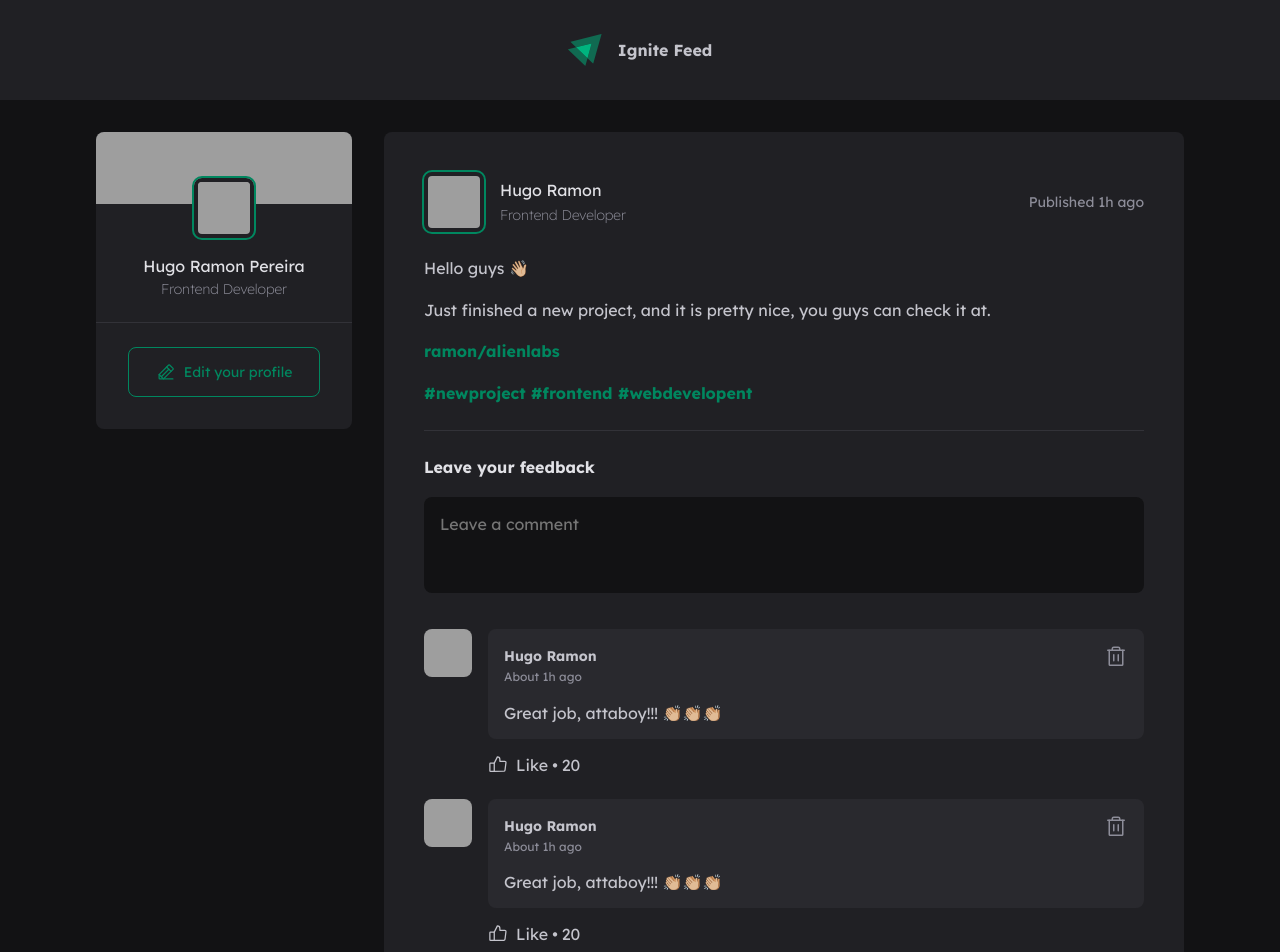
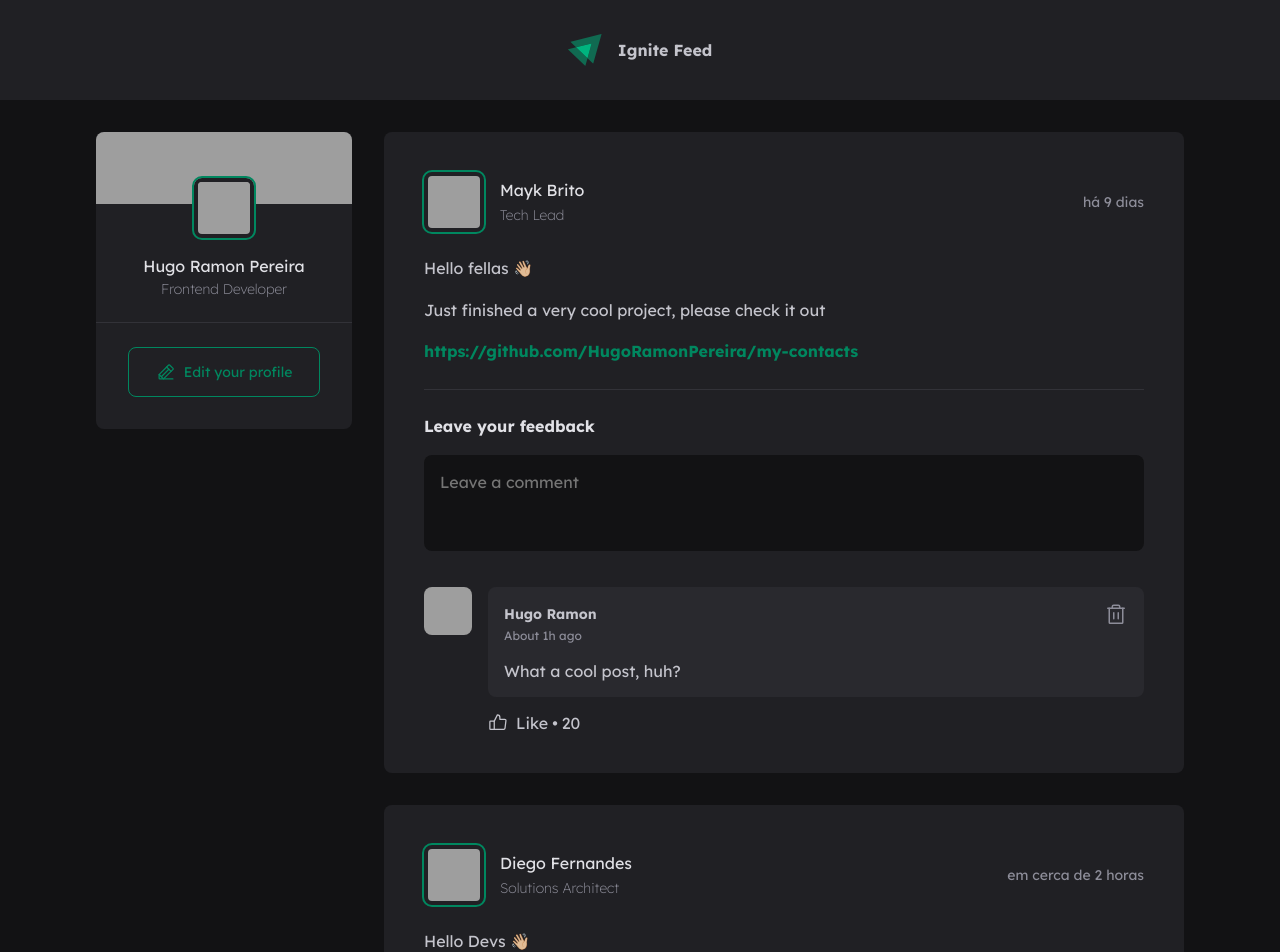
Before and after one commit to HugoRamonPereira/Dev-Media, a React (Vite) app: page / in a window 1280 px wide. Shown: the top 952 px of the page. Built offline with nearby package versions, Linux system fonts and the light colour scheme; grey boxes are pictures that could not be loaded.

Commit message:
Added posts, comments and ability to delete comments

```diff
--- a/index.html
+++ b/index.html
@@ -7,7 +7,7 @@
     <link href="https://fonts.googleapis.com/css2?family=Lexend:wght@200;400;700&display=swap" rel="stylesheet" />
     <link rel="icon" type="image/svg+xml" href="/vite.svg" />
     <meta name="viewport" content="width=device-width, initial-scale=1.0" />
-    <title>Vite + React</title>
+    <title>Dev Blog Feed</title>
   </head>
   <body>
     <div id="root"></div>
--- a/package.json
+++ b/package.json
@@ -9,6 +9,7 @@
     "preview": "vite preview"
   },
   "dependencies": {
+    "date-fns": "^2.29.3",
     "phosphor-react": "^1.4.1",
     "react": "^18.2.0",
     "react-dom": "^18.2.0"
--- a/src/App.jsx
+++ b/src/App.jsx
@@ -3,6 +3,37 @@ import { Post } from './components/Post/Post';
 import './global.css';
 import styles from './App.module.css';
 import { Sidebar } from './components/Sidebar/Sidebar';
+
+const posts = [
+  {
+    id: 1,
+    author: {
+      avatarUrl: 'https://github.com/maykbrito.png',
+      name: 'Mayk Brito',
+      role: 'Tech Lead'
+    },
+    content: [
+      { type: 'paragraph' , content: 'Hello fellas 👋🏼'},
+      { type: 'paragraph', content: 'Just finished a very cool project, please check it out'},
+      { type: 'link',  content: 'https://github.com/HugoRamonPereira/my-contacts'}
+    ],
+    publishedAt: new Date('2023-03-11 16:00:00')
+  },
+  {
+    id: 2,
+    author: {
+      avatarUrl: 'https://github.com/diego3g.png',
+      name: 'Diego Fernandes',
+      role: 'Solutions Architect'
+    },
+    content: [
+      { type: 'paragraph' , content: 'Hello Devs 👋🏼'},
+      { type: 'paragraph', content: 'Talking to you to let you guys know that new content is gonna be available soon to you all'},
+      { type: 'link',  content: 'https://github.com/HugoRamonPereira/my-contacts'}
+    ],
+    publishedAt: new Date('2023-03-20 19:00:00')
+  }
+];
 
 export const App = () => {
   return (
@@ -11,14 +42,16 @@ export const App = () => {
       <div className={styles.wrapper}>
         <Sidebar />
         <main>
-          <Post
-            author="Hugo Ramon"
-            content="Lorem ipsum dolor sit amet, consectetur adipisicing elit. Ipsum, doloribus"
-          />
-          <Post
-            author="Higor Diego"
-            content="A very experienced Software Developer who now is working as an Architect of Solutions"
-          />
+          {posts.map(post => {
+            return (
+              <Post
+                key={post.id}
+                author={post.author}
+                content={post.content}
+                publishedAt={post.publishedAt}
+              />
+            );
+          })}
         </main>
       </div>
     </>
--- a/src/App.module.css
+++ b/src/App.module.css
@@ -7,3 +7,13 @@
   gap: 2rem;
   align-items: flex-start;
 }
+
+@media (max-width: 768px) {
+  html {
+    font-size: 87.5%;
+  }
+
+  .wrapper {
+    grid-template-columns: 1fr;
+  }
+}
--- a/src/components/Comment/Comment.jsx
+++ b/src/components/Comment/Comment.jsx
@@ -3,7 +3,10 @@ import React from 'react';
 import { Avatar } from '../Avatar/Avatar';
 import styles from './Comment.module.css';
 
-export const Comment = () => {
+export const Comment = ({ content, onDeleteComment }) => {
+  const handleDeleteContact = () => {
+    onDeleteComment(content);
+  };
   return (
     <div className={styles.comment}>
       <Avatar hasBorder={false} src="https://github.com/maykbrito.png" />
@@ -16,12 +19,15 @@ export const Comment = () => {
               <time title='March, 20th at 02:19h' dateTime='2023-03-20 02:19:45'>About 1h ago</time>
             </div>
 
-            <button title='Delete comment'>
+            <button
+              title='Delete comment'
+              onClick={handleDeleteContact}
+            >
               <Trash size={24} />
             </button>
           </header>
 
-          <p>Great job, attaboy!!! 👏🏼👏🏼👏🏼</p>
+          <p>{content}</p>
         </div>
 
         <footer>
--- a/src/components/post/Post.jsx
+++ b/src/components/post/Post.jsx
@@ -1,51 +1,94 @@
-import React from 'react';
+import React, { useState } from 'react';
 import { Avatar } from '../Avatar/Avatar';
 import { Comment } from '../Comment/Comment';
+import { format, formatDistanceToNow } from 'date-fns';
+import ptBR from 'date-fns/locale/pt-BR';
 import styles from './Post.module.css';
 
-export const Post = () => {
+export const Post = ({ author, publishedAt, content }) => {
+  const [comments, setComments] = useState(['What a cool post, huh?']);
+  const [newCommentText, setNewCommentText] = useState('');
+
+  const publicationDateFormatted =  format(publishedAt, 'dd \'de\' LLLL \'às\' HH:mm\'h\'', {
+    locale: ptBR
+  });
+
+  const publicationDateRelativeToNow = formatDistanceToNow(publishedAt, {
+    locale: ptBR,
+    addSuffix: true
+  });
+
+  const handleCreateNewComment = (event) => {
+    event.preventDefault();
+    const newCommentText = event.target.comment.value;
+    setComments([...comments, newCommentText]);
+    setNewCommentText('');
+  };
+
+  const handleNewCommentChange = () => {
+    setNewCommentText(event.target.value);
+  };
+
+  const deleteComment = (commentToDelete) => {
+    const commentsList = comments.filter(comment => {
+      return comment !== commentToDelete;
+    });
+    setComments(commentsList);
+  };
+
   return (
     <article className={styles.post}>
       <header>
         <div className={styles.author}>
-          <Avatar src="https://github.com/diego3g.png" />
+          <Avatar src={author.avatarUrl} />
           <div className={styles.authorInfo}>
-            <p>Hugo Ramon</p>
-            <span>Frontend Developer</span>
+            <p>{author.name}</p>
+            <span>{author.role}</span>
           </div>
         </div>
 
         <time
-          title='March, 20th at 02:19h'
-          dateTime='2023-03-20 02:19:45'
+          title={publicationDateFormatted}
+          dateTime={publishedAt.toISOString()}
         >
-          Published 1h ago
+          {publicationDateRelativeToNow}
         </time>
       </header>
 
       <div className={styles.content}>
-        <p>Hello guys 👋🏼</p>
-        <p>Just finished a new project, and it is pretty nice, you guys can check it at.</p>
-        <p>{' '}<a href="">ramon/alienlabs</a></p>
-        <p>
-          <a href="">#newproject </a>{' '}
-          <a href="">#frontend </a>{' '}
-          <a href="">#webdevelopent</a>{' '}
-        </p>
+        {content.map(line => {
+          if (line.type === 'paragraph') {
+            return (
+              <p key={line.content}>{line.content}</p>
+            );
+          } else if (line.type === 'link') {
+            return <p key={line.content}><a href='#'>{line.content}</a></p>;
+          }
+        })}
       </div>
-      <form className={styles.commentForm}>
+
+      <form onSubmit={handleCreateNewComment} className={styles.commentForm}>
         <strong>Leave your feedback</strong>
         <textarea
+          name='comment'
+          value={newCommentText}
           placeholder='Leave a comment'
+          onChange={handleNewCommentChange}
         />
         <footer>
           <button type='submit'>Publish</button>
         </footer>
       </form>
       <div className={styles.commentsList}>
-        <Comment />
-        <Comment />
-        <Comment />
+        {comments.map(comment => {
+          return (
+            <Comment
+              key={comment}
+              content={comment}
+              onDeleteComment={deleteComment}
+            />
+          );
+        })}
       </div>
     </article>
   );
--- a/src/main.jsx
+++ b/src/main.jsx
@@ -2,8 +2,4 @@ import React from 'react';
 import ReactDOM from 'react-dom/client';
 import { App } from './App';
 
-ReactDOM.createRoot(document.getElementById('root')).render(
-  <React.StrictMode>
-    <App />
-  </React.StrictMode>,
-);
+ReactDOM.createRoot(document.getElementById('root')).render(<App />);
```
Also changed, not shown: 1 other file (tests, documents, lock files or other folders).
